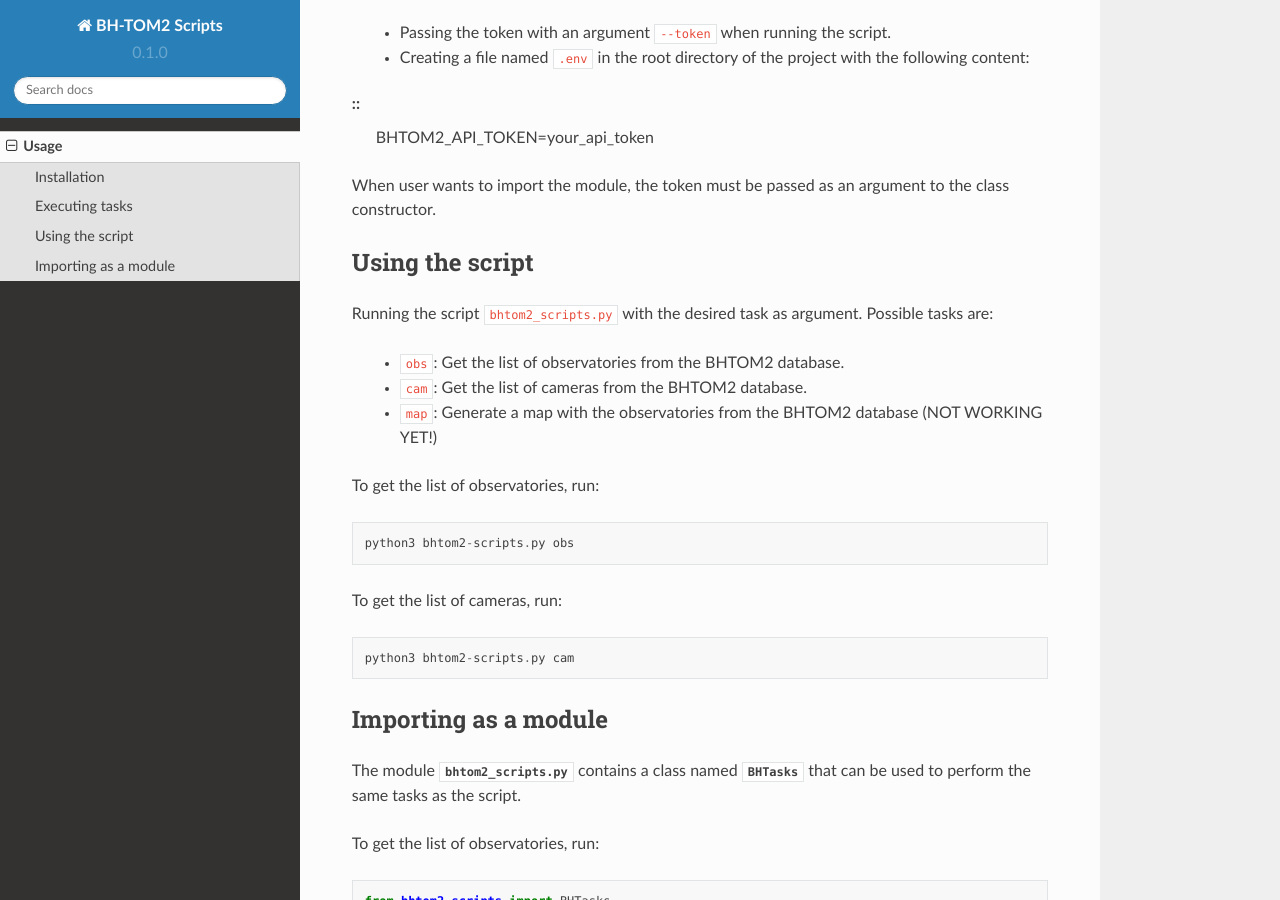
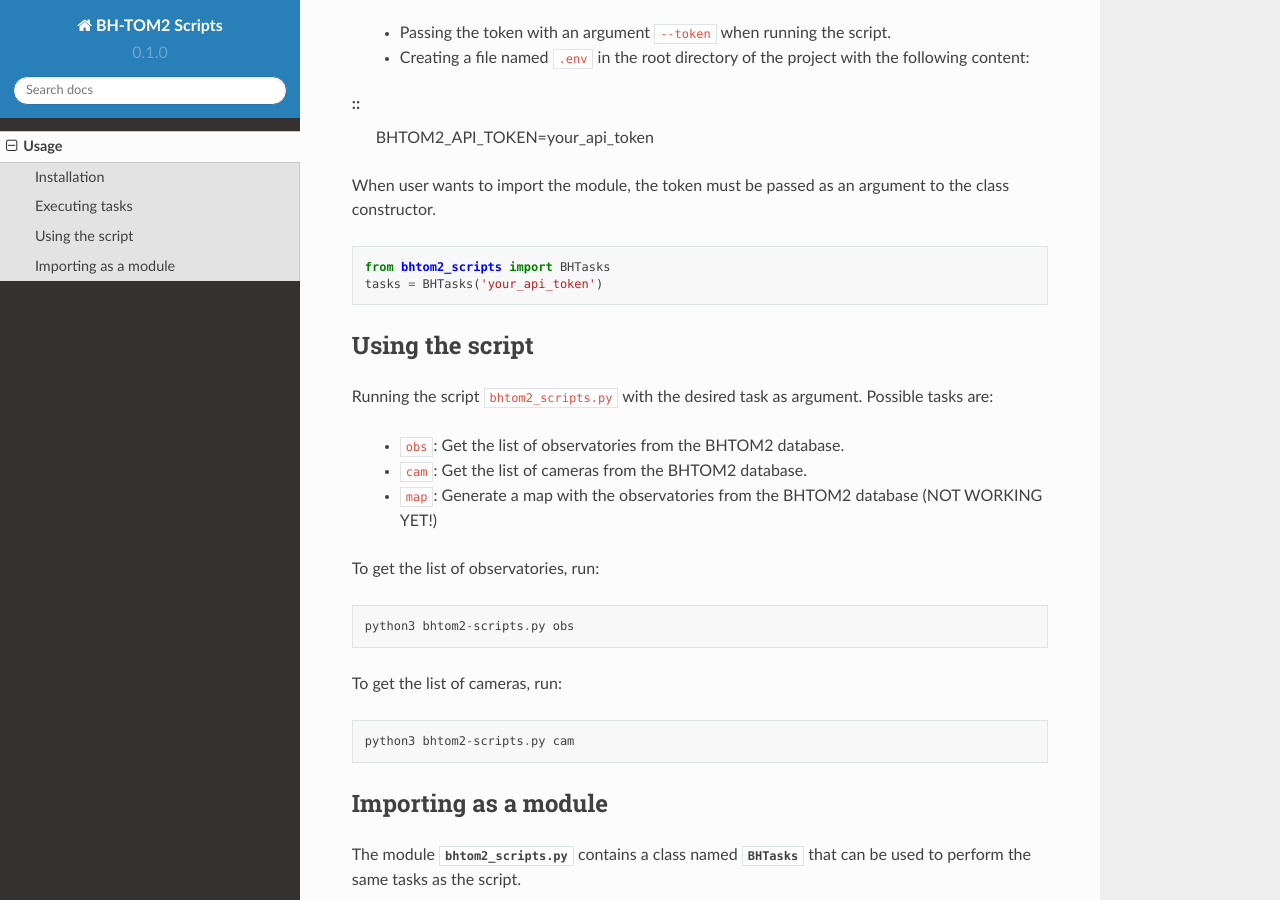
Before and after one commit to kkotysz/bhtom2-scripts, a Sphinx documentation site: the page built from docs/source/usage.rst, in a window 1280 px wide and 900 px high, scrolled down 505 px. Built offline with Sphinx 7.4.7 and the Read the Docs theme 2.0.0, drawn with Linux system fonts in a browser that asks for light colours; pages that are not in the unit, such as notebooks, are missing from menus.

Commit message:
Update usage.rst

```diff
--- a/docs/source/usage.rst
+++ b/docs/source/usage.rst
@@ -23,11 +23,13 @@ Before that however, the user must have a token for using BHTOM2 API. To get a t
 After getting the token, using the script or the module requires the user to pass the token to the script. This can be done in two ways:
  - Passing the token with an argument ``--token`` when running the script.
  - Creating a file named ``.env`` in the root directory of the project with the following content:
-
 ::
    BHTOM2_API_TOKEN=your_api_token
 
 When user wants to import the module, the token must be passed as an argument to the class constructor.
+::
+   from bhtom2_scripts import BHTasks
+   tasks = BHTasks('your_api_token')
 
 
 Using the script
```
